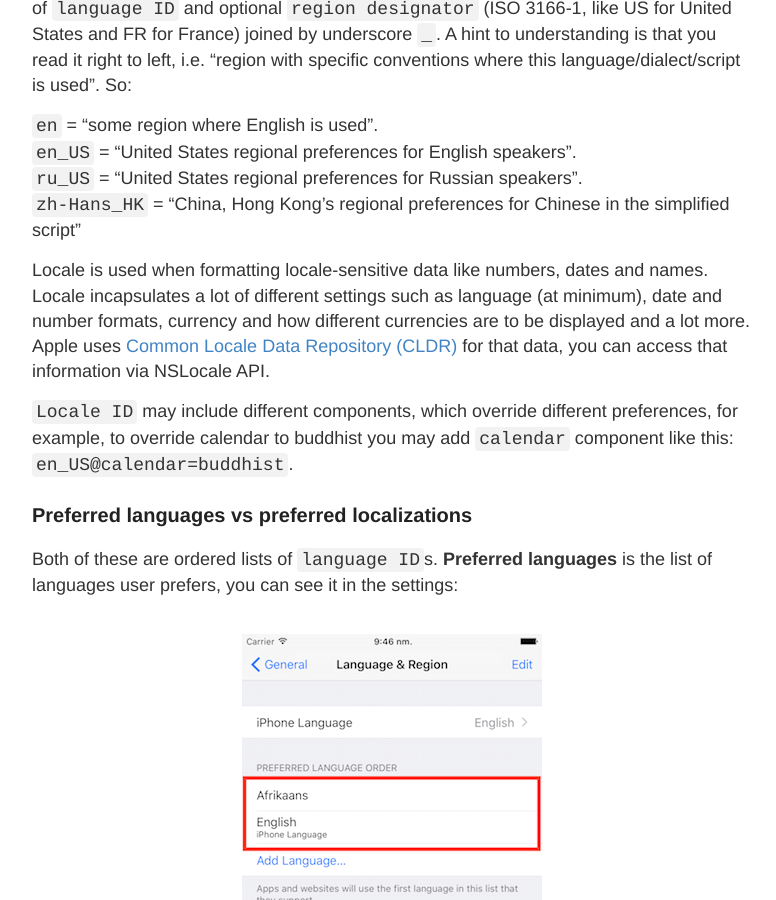
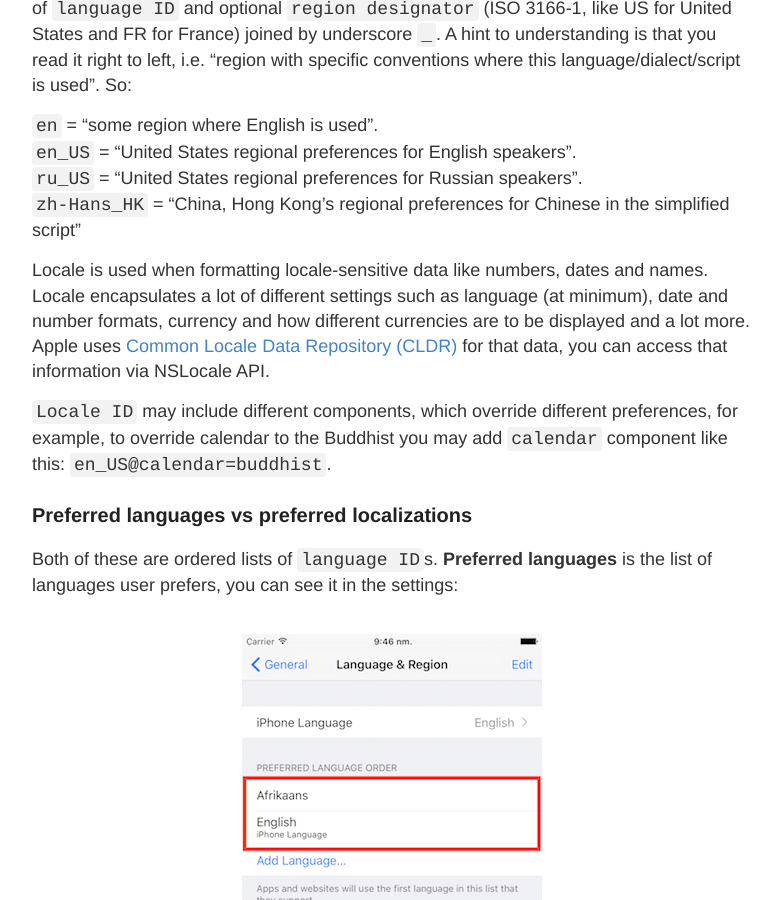
Before and after one commit to maniak-dobrii/maniak-dobrii.github.io, a Jekyll site: the page built from _posts/2015-9-22-understanding-ios-internationalization.md, in a window 1280 px wide and 900 px high, scrolled down 3933 px. Shown: the whole window, without its empty margins (248-1024 px from the left). Built offline with Jekyll 4.4.1, drawn with Linux system fonts in a browser that asks for light colours; Markdown is read by kramdown in place of the engine named in the settings; comment, search, counter and statistics services are not loaded; some of the changed text lies outside the part shown.

Commit message:
Fixed another typos and grammatical errors.

````diff
--- a/_posts/2015-9-22-understanding-ios-internationalization.md
+++ b/_posts/2015-9-22-understanding-ios-internationalization.md
@@ -21,7 +21,7 @@
  2. Everything related to what **regional conventions** are being used for displaying locale-sensitive data, you access this information via `NSLocale`. Settings that specify that:  `region`, `region language`, `calendar`.
 
 >Important thing is that, while **usually this two are the same**, so that regional conventions are for the language app is running in, it **may often not be the case**.
->And we must obey our user's will (most of the time), say, displaying strings in English, using English plural rules while presenting numbers using Russian decimal separators and dates in budhist calendar.
+>And we must obey our user's will (most of the time), say, displaying strings in English, using English plural rules while presenting numbers using Russian decimal separators and dates in the Buddhist calendar.
 
 I've mentioned NSBundle and NSLocale. You may think of them like this: NSLocale tells you about user settings without taking into account what your app provides. NSBundle looks at your app and tells you which of what your app provides you should use according to user settings. So, NSBundle is usually the one to ask for language. Say, there's a girl **Jane**, who likes [`young`, `handsome`, `broke`] guys, and there is you - [`middle-aged`, `handsome` and `rich`]. So, for sure, you'd better use `the way you look` and mute about your `age` and `wealth` to get with her. If you talk to Jane's sister, she'll tell you about Jane's priorities in general, that's NSLocale. If you talk to your buddy - he'll advice you to weight upon something you're good at among what Jane likes, that's NSBundle.
 
@@ -68,9 +68,9 @@
  `ru_US` = "United States regional preferences for Russian speakers".<br/>
  `zh-Hans_HK` = "China, Hong Kong's regional preferences for Chinese in the simplified script"<br/>
 
-Locale is used when formatting locale-sensitive data like numbers, dates and names. Locale incapsulates a lot of different settings such as language (at minimum), date and number formats, currency and how different currencies are to be displayed and a lot more. Apple uses [Common Locale Data Repository (CLDR)](http://cldr.unicode.org/) for that data, you can access that information via NSLocale API.
+Locale is used when formatting locale-sensitive data like numbers, dates and names. Locale encapsulates a lot of different settings such as language (at minimum), date and number formats, currency and how different currencies are to be displayed and a lot more. Apple uses [Common Locale Data Repository (CLDR)](http://cldr.unicode.org/) for that data, you can access that information via NSLocale API.
 
-`Locale ID` may include different components, which override different preferences, for example, to override calendar to buddhist you may add `calendar` component like this: `en_US@calendar=buddhist`.
+`Locale ID` may include different components, which override different preferences, for example, to override calendar to the Buddhist you may add `calendar` component like this: `en_US@calendar=buddhist`.
 
 ###Preferred languages vs preferred localizations
 Both of these are ordered lists of `language ID`s. **Preferred languages** is the list of languages user prefers, you can see it in the settings:
@@ -165,7 +165,7 @@
 Also, NSString must have nothing to do with `.stringsdict` xml loading, that means rather NSLocalizedString returns this information, or Apple is using some top mountain purple unicorn magic.
 
 As you know, NSString is one of those [Class Clusters](https://developer.apple.com/library/mac/documentation/General/Conceptual/DevPedia-CocoaCore/ClassCluster.html). That means, that the real class behind "NSString" instance could be very much anything as far as it's derivative of or binary compatible with the abstract `NSString` class.
-If `NSLocalizedString` finds `.stringsdict` for a key it returns an instance of the special `__NSLocalizedString` class. `__NSLocalizedString` incapsulates the `original` string and `config` dictionary.  The `config` dictionary contains info from the `.stringsdict` file. Here what it's like (iOS8 and iOS9 unchanged) for the `.stringsdict` listed above:
+If `NSLocalizedString` finds `.stringsdict` for a key it returns an instance of the special `__NSLocalizedString` class. `__NSLocalizedString` encapsulates the `original` string and `config` dictionary.  The `config` dictionary contains info from the `.stringsdict` file. Here what it's like (iOS8 and iOS9 unchanged) for the `.stringsdict` listed above:
 
 ```
 format.original = "%1$#@format_key_plural@"
````
